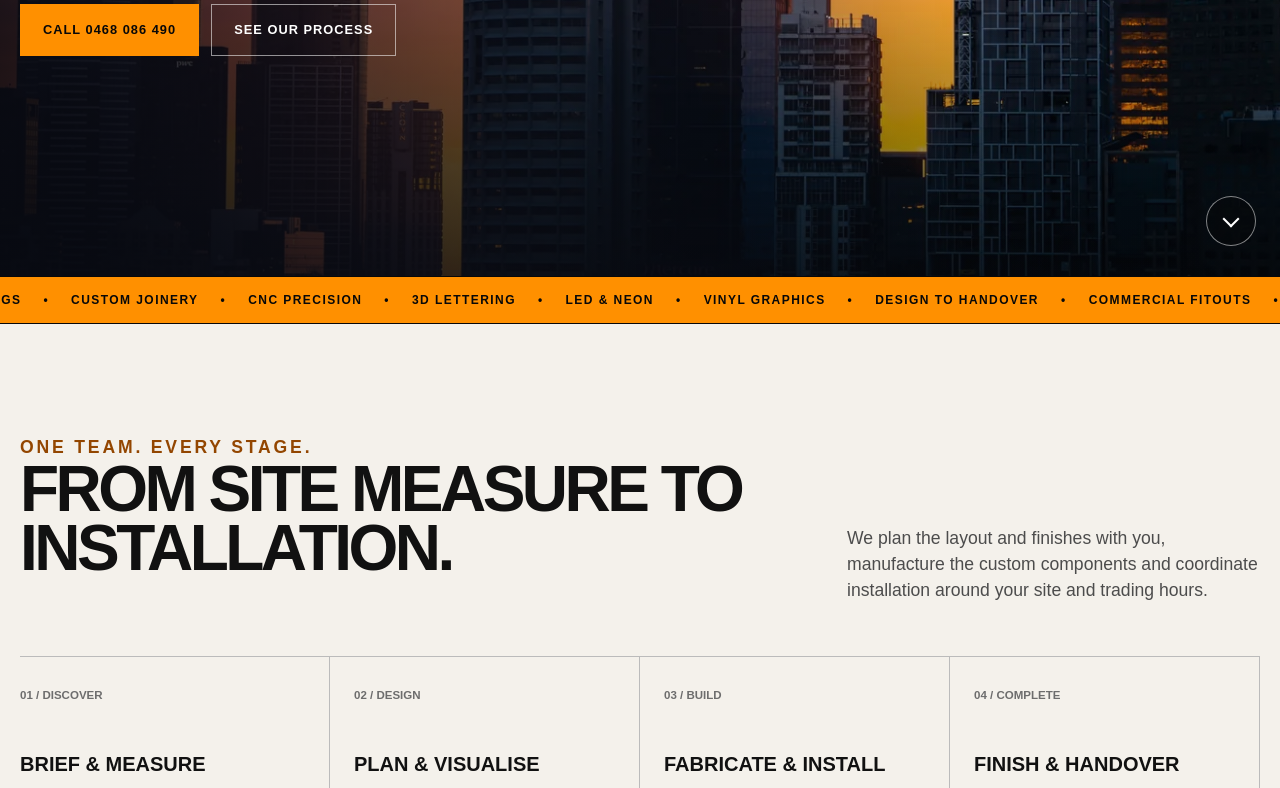
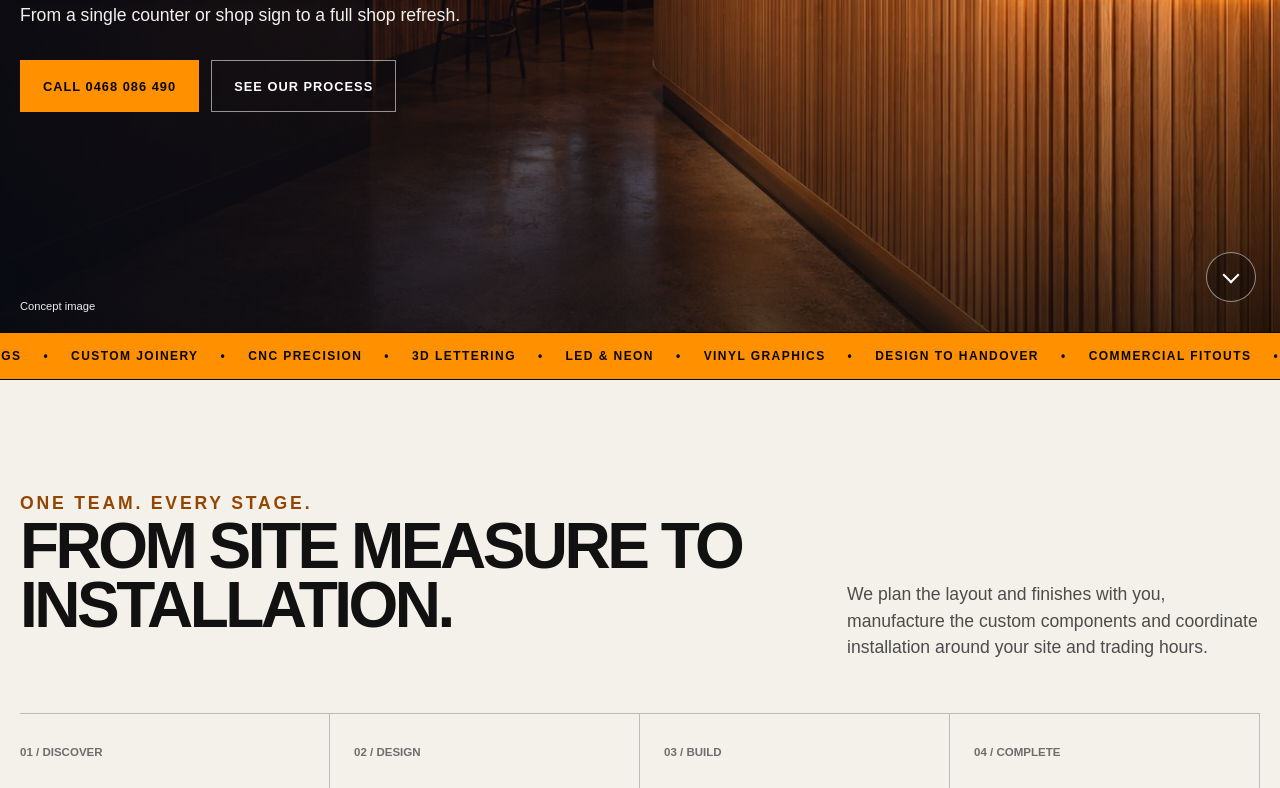
Before and after one commit to nuhrahman13-boop/eliteshopfitouts.com.au, a plain HTML site: page index.html in a window 1280 px wide. Shown: the part 657-1445 px from the top of the page. Drawn offline with Linux system fonts and the light colour scheme.

Commit message:
Show small-shop fitouts in the Metro homepage hero

```diff
--- a/index.html
+++ b/index.html
@@ -3,13 +3,13 @@
 <head>
   <meta charset="utf-8">
   <meta name="viewport" content="width=device-width, initial-scale=1">
-  <meta name="description" content="Metro Shop Fitouts provides commercial shop fitouts, custom joinery and signage across Melbourne. Call 0468 086 490 to discuss your project.">
+  <meta name="description" content="Metro Shop Fitouts provides shop fitouts, custom joinery and signage across Melbourne, from a single counter or sign to a full shop refresh. Call 0468 086 490 to discuss your project.">
   <title>Metro Shop Fitouts | Melbourne Shop Fitouts, Joinery &amp; Signage</title>
   <link rel="icon" href="metro-icon.png" type="image/png">
   <meta property="og:type" content="website">
   <meta property="og:site_name" content="Metro Shop Fitouts">
   <meta property="og:title" content="Metro Shop Fitouts | Melbourne">
-  <meta property="og:description" content="Commercial shop fitouts, custom joinery and signage across Melbourne.">
+  <meta property="og:description" content="Shop fitouts, custom joinery and signage across Melbourne, from a single counter or sign to a full shop refresh.">
   <meta name="theme-color" content="#080808">
   <style>
     :root{--ink:#080808;--paper:#f4f1eb;--white:#fff;--accent:#ff9000;--line:rgba(255,255,255,.18);--muted:#aaa;--max:1240px}
@@ -37,12 +37,13 @@
     .hero-scroll:hover,.hero-scroll:focus-visible{background:#080808}
     .hero-scroll:before{content:"";width:10px;height:10px;border-right:2px solid;border-bottom:2px solid;transform:translateY(-2px) rotate(45deg)}
     @media(max-width:600px){.hero{align-items:flex-end}.hero-photo{object-position:65% 50%}.hero:after{background:linear-gradient(0deg,rgba(5,8,12,.97) 5%,rgba(5,8,12,.76) 45%,rgba(5,8,12,.08) 81%,rgba(5,8,12,.38))}.hero-content{padding:155px 0 102px}.hero-content h1{font-size:clamp(2.6rem,9.2vw,3.8rem)}.hero-scroll{right:14px;bottom:22px;width:44px;height:44px}}
+    .hero-image-credit{position:absolute;z-index:2;left:20px;bottom:18px;color:#eee;font-size:.7rem}
   </style>
 </head>
 <body>
   <header id="header"><nav class="wrap"><a href="#top" aria-label="Metro Shop Fitouts home"><img class="logo" src="metro-logo.png" alt="Metro Shop Fitouts"></a><div class="navlinks" id="navlinks"><a href="#process">Our Process</a><a href="#joinery">Custom Joinery</a><a href="#signage">Signage</a><a href="#services">Services</a><a class="btn" href="tel:0468086490">Call 0468 086 490</a></div><button class="menu" id="menu" aria-expanded="false" aria-controls="navlinks">MENU</button></nav></header>
   <main id="top">
-    <section class="hero"><img class="hero-photo" src="melbourne-sunset-4k.webp" srcset="melbourne-sunset-1440.webp 1440w, melbourne-sunset-4k.webp 3840w" sizes="(max-width: 600px) 150vh, max(100vw, 150vh)" alt="" fetchpriority="high" width="3840" height="2560"><div class="wrap hero-content"><p class="eyebrow">Commercial fitouts • Melbourne</p><h1>Melbourne shop fitouts, joinery &amp; signage.</h1><p class="hero-copy">We fit out shops, cafés, salons and workplaces with cabinetry, counters, displays and signage tailored to your space.</p><div class="actions"><a class="btn" href="tel:0468086490">Call 0468 086 490</a><a class="btn ghost" href="#process">See Our Process</a></div></div><a class="hero-scroll" href="#process" aria-label="Scroll to our process"></a></section>
+    <section class="hero"><img class="hero-photo" src="metro-cafe-concept.webp" alt="" fetchpriority="high" width="1672" height="941"><div class="wrap hero-content"><p class="eyebrow">Shop fittings • Melbourne</p><h1>Shop fitouts, custom joinery &amp; signage in Melbourne.</h1><p class="hero-copy">From a single counter or shop sign to a full shop refresh.</p><div class="actions"><a class="btn" href="tel:0468086490">Call 0468 086 490</a><a class="btn ghost" href="#process">See Our Process</a></div></div><a class="hero-scroll" href="#process" aria-label="Scroll to our process"></a><small class="hero-image-credit">Concept image</small></section>
     <div class="ticker" aria-hidden="true"><div class="ticker-track"><span>Commercial Fitouts</span><span>Shop Fittings</span><span>Custom Joinery</span><span>CNC Precision</span><span>3D Lettering</span><span>LED & Neon</span><span>Vinyl Graphics</span><span>Design to Handover</span><span>Commercial Fitouts</span><span>Shop Fittings</span><span>Custom Joinery</span><span>CNC Precision</span><span>3D Lettering</span><span>LED & Neon</span><span>Vinyl Graphics</span><span>Design to Handover</span></div></div>
     <section class="process" id="process"><div class="wrap"><div class="section-head"><div><p class="eyebrow">One team. Every stage.</p><h2>From site measure to installation.</h2></div><p>We plan the layout and finishes with you, manufacture the custom components and coordinate installation around your site and trading hours.</p></div><div class="steps"><article class="step"><div class="num">01 / DISCOVER</div><h3>Brief & Measure</h3><p>We learn how you need the space to work, inspect the site and define the practical requirements.</p></article><article class="step"><div class="num">02 / DESIGN</div><h3>Plan & Visualise</h3><p>Layouts, finishes and key details are resolved before production begins.</p></article><article class="step"><div class="num">03 / BUILD</div><h3>Fabricate & Install</h3><p>Custom elements are manufactured and coordinated with the on-site fitout program.</p></article><article class="step"><div class="num">04 / COMPLETE</div><h3>Finish & Handover</h3><p>Final details are checked and the completed space is prepared for you to use.</p></article></div></div></section>
     <section class="specialty" id="joinery"><div class="feature"><div class="feature-media"><video autoplay muted loop playsinline preload="metadata"><source src="custome joinery animation.mp4" type="video/mp4"></video></div><div class="feature-copy"><p class="eyebrow">Custom Joinery</p><h2>Custom joinery. CNC-cut precision.</h2><p class="lead">Purpose-built counters, displays, cabinetry and feature elements shaped to your floorplan and brand. Digital design and CNC cutting create repeatable accuracy, clean lines and a better fit on site.</p><div class="tags"><span class="tag">Service counters</span><span class="tag">Retail displays</span><span class="tag">Wall units</span><span class="tag">Feature joinery</span></div><a class="btn" href="#contact">Discuss Custom Joinery</a></div></div></section>
```
Also changed, not shown: melbourne-sunset-1440.webp (deleted), melbourne-sunset-4k.webp (deleted), metro-cafe-concept.webp (added).
